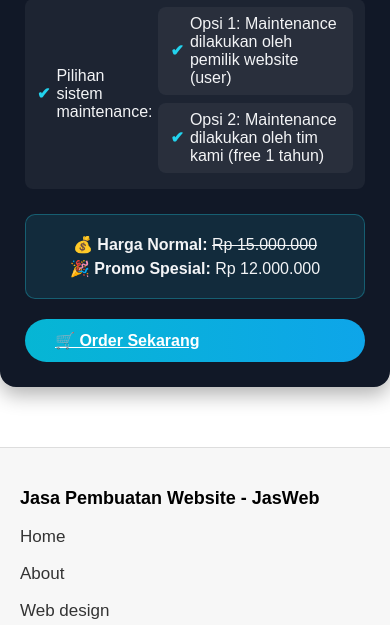
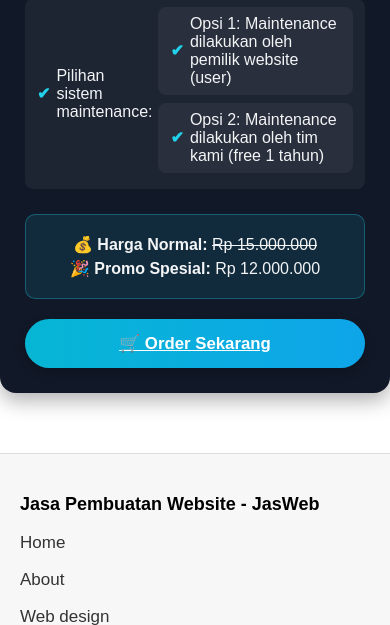
Before and after one commit to septianabdulkarim-cloud/portfolio-website, a Flask app: page /websiteolshop in a window 390 px wide, after a click that opens the changed part. Shown: the part 2172-2797 px from the top of the page. Run offline with Flask 3, Linux system fonts and the light colour scheme.

Commit message:
Update index.html, pricelist.html, pricelist2.html,  project.html, performance.html , login.html, register.html. Kerjasama_Brand.html, Website_Olshop.html dan style.css, style2.css , style2.css, style8.css

```diff
--- a/static/css/style8.css
+++ b/static/css/style8.css
@@ -2014,10 +2014,10 @@ video {
 
 /* ====== SECTION KEDUA: PAKET WEBSITE ====== */
 section .card {
-    background: #111827;
+    background-color: #111827;
     color: #f3f4f6;
     border-radius: 16px;
-    box-shadow: 0 8px 20px rgba(0,0,0,0.3);
+    box-shadow: 0 8px 20px rgba(0, 0, 0, 0.3);
     margin: 60px auto;
     max-width: 1100px;
     padding: 25px;
@@ -2026,10 +2026,10 @@ section .card {
 
 section .card:hover {
     transform: translateY(-4px);
-    box-shadow: 0 10px 25px rgba(0,0,0,0.4);
-}
-
-/* summary header */
+    box-shadow: 0 10px 25px rgba(0, 0, 0, 0.4);
+}
+
+/* ====== Summary Header ====== */
 .card-summary {
     display: flex;
     align-items: flex-start;
@@ -2056,14 +2056,14 @@ section .card:hover {
     color: #d1d5db;
 }
 
-/* details bagian bawah */
+/* ====== Detail Bagian Bawah ====== */
 .card-detail {
     margin-top: 25px;
     padding-top: 20px;
-    border-top: 1px solid rgba(255,255,255,0.15);
-}
-
-/* galeri gambar */
+    border-top: 1px solid rgba(255, 255, 255, 0.15);
+}
+
+/* ====== Galeri Gambar ====== */
 .card-images {
     display: grid;
     grid-template-columns: repeat(auto-fit, minmax(230px, 1fr));
@@ -2082,7 +2082,7 @@ section .card:hover {
     transform: scale(1.05);
 }
 
-/* daftar fitur */
+/* ====== Daftar Fitur ====== */
 .feature-list {
     list-style: none;
     padding: 0;
@@ -2090,7 +2090,7 @@ section .card:hover {
 }
 
 .feature-list li {
-    background: rgba(255,255,255,0.05);
+    background-color: rgba(255, 255, 255, 0.05);
     padding: 8px 12px;
     border-radius: 8px;
     margin-bottom: 8px;
@@ -2105,10 +2105,10 @@ section .card:hover {
     font-weight: bold;
 }
 
-/* pricing section */
+/* ====== Pricing Section ====== */
 .pricing {
-    background: rgba(34,211,238,0.1);
-    border: 1px solid rgba(34,211,238,0.3);
+    background-color: rgba(34, 211, 238, 0.1);
+    border: 1px solid rgba(34, 211, 238, 0.3);
     padding: 15px;
     border-radius: 10px;
     text-align: center;
@@ -2120,7 +2120,7 @@ section .card:hover {
     font-size: 1rem;
 }
 
-/* tombol order */
+/* ====== Tombol Order ====== */
 .order-btn {
     background: linear-gradient(90deg, #06b6d4, #0ea5e9);
     color: white;
@@ -2130,16 +2130,19 @@ section .card:hover {
     font-weight: 600;
     cursor: pointer;
     transition: all 0.3s ease;
-    display: block;
-    margin: 0 auto;
+    display: inline-block;
+    text-align: center;
+    font-size: 1rem;
+    box-shadow: 0 4px 12px rgba(0, 0, 0, 0.2);
 }
 
 .order-btn:hover {
     background: linear-gradient(90deg, #0ea5e9, #06b6d4);
     transform: scale(1.05);
-}
-
-/* responsif untuk mobile */
+    box-shadow: 0 6px 16px rgba(0, 0, 0, 0.3);
+}
+
+/* ====== Responsif untuk Mobile ====== */
 @media (max-width: 768px) {
     .card-summary {
         flex-direction: column;
@@ -2154,4 +2157,10 @@ section .card:hover {
     .card-text h5 {
         font-size: 1rem;
     }
-}
+
+    .order-btn {
+        width: 100%;
+        padding: 14px 0;
+        font-size: 1.05rem;
+    }
+}
```
Also changed, not shown: 1 other file.
